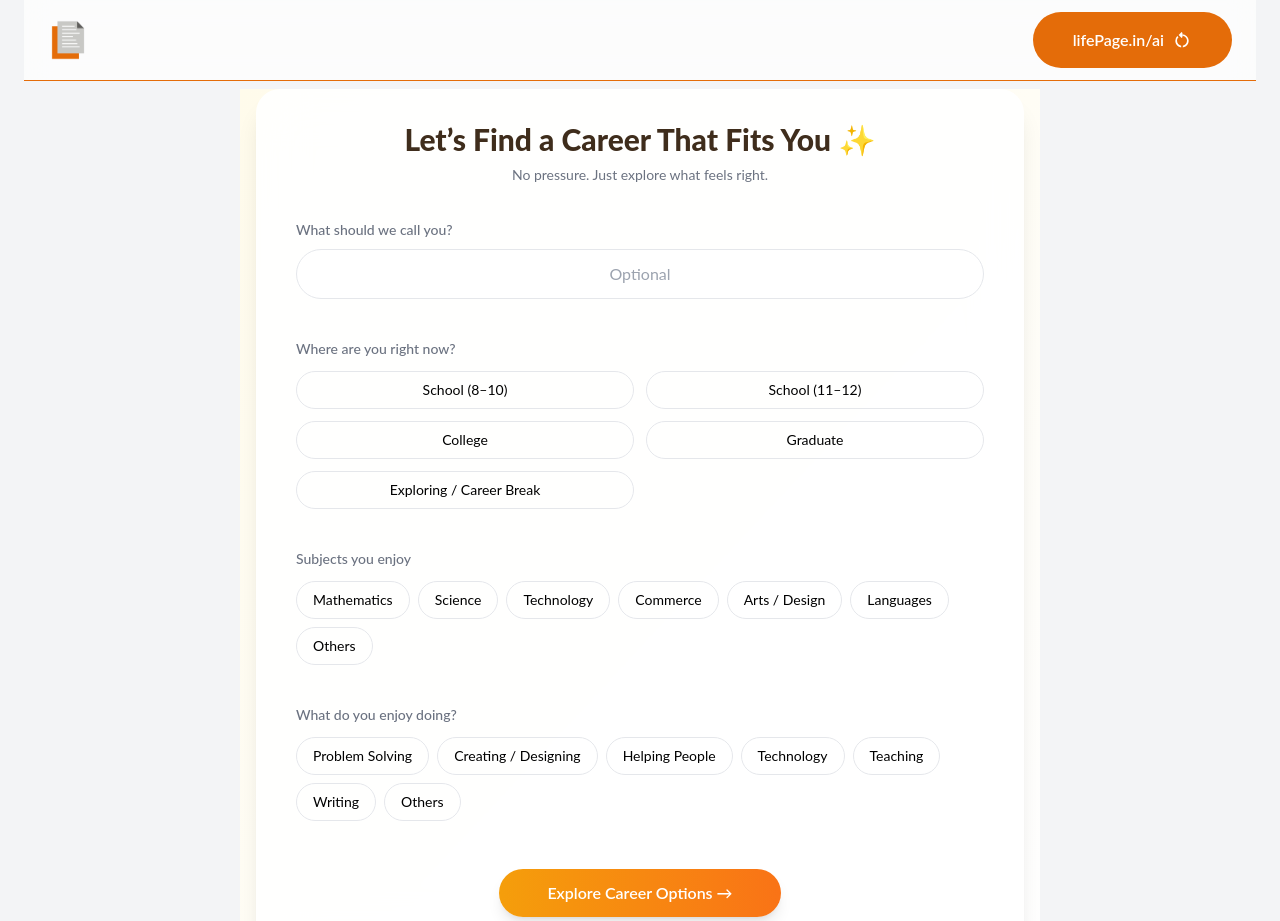
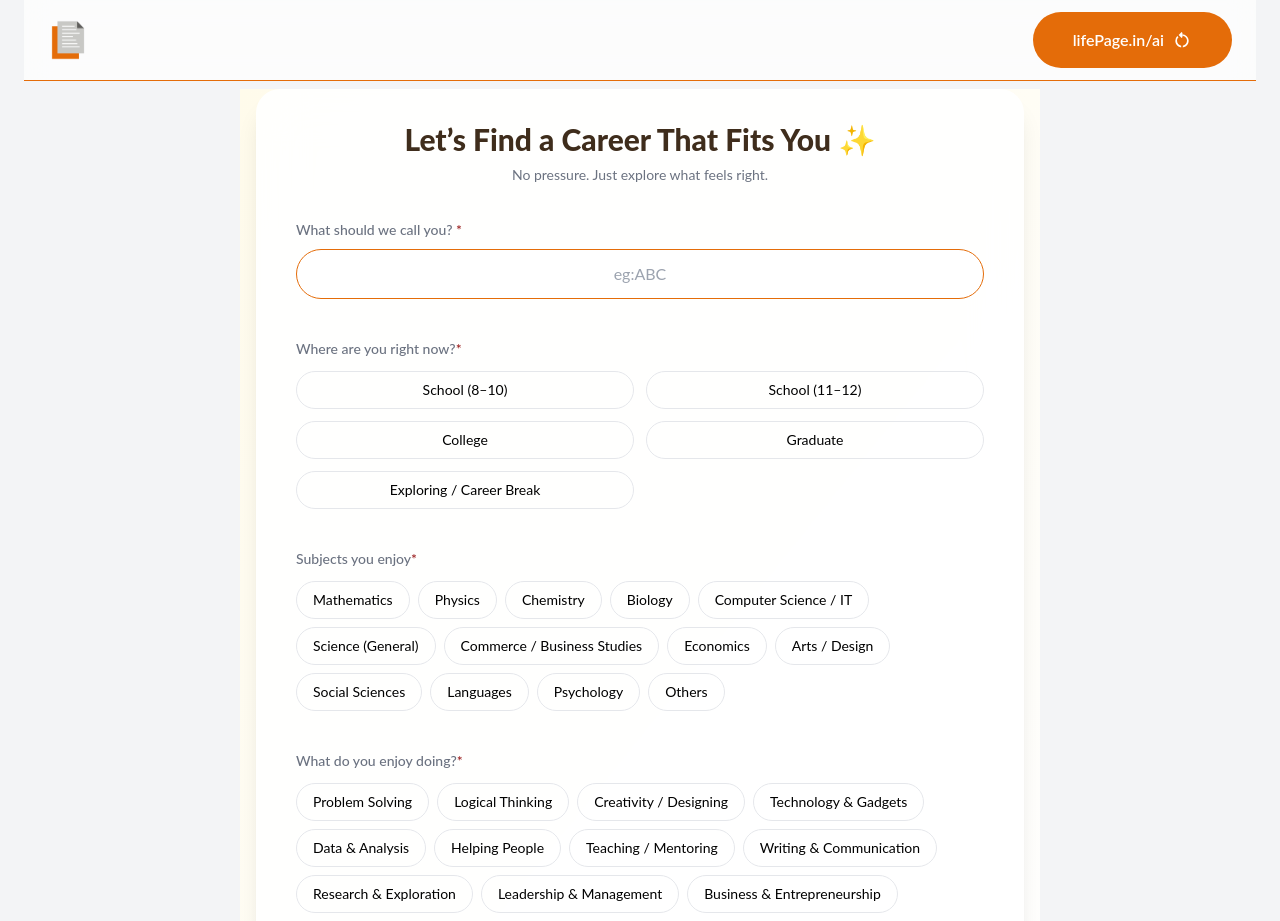
Before and after one commit to Ashukla1998/LifepageAi, a React (Vite) app: page /ai/discover in a window 1280 px wide. Shown: the top 921 px of the page. Built offline with nearby package versions, Linux system fonts and the light colour scheme.

Commit message:
new changes in discover(validation)

```diff
--- a/src/pages/Discover.jsx
+++ b/src/pages/Discover.jsx
@@ -1,9 +1,5 @@
-import React, { useState,useEffect } from "react";
-import { useNavigate,useLocation  } from "react-router-dom";
-import axios from "axios";
-import { buildCareerPrompt } from "../hooks/buildCareerPrompt";
-import { fetchCareers } from "../api/careerApi";
-
+import React, { useState } from "react";
+import { useNavigate } from "react-router-dom";
 export default function Discover() {
   const navigate = useNavigate();
 
@@ -17,6 +13,39 @@ export default function Discover() {
     showOtherSubject: false,
     showOtherInterest: false,
   });
+  const [errors, setErrors] = useState({});
+  const [submitting, setSubmitting] = useState(false);
+  const validate = () => {
+  const newErrors = {};
+
+  if (!form.name.trim()) {
+    newErrors.name = "Name is required";
+  }
+
+  if (!form.stage) {
+    newErrors.stage = "Please select your current stage";
+  }
+
+  if (form.subjects.length === 0) {
+    newErrors.subjects = "Select at least one subject";
+  }
+
+  if (form.showOtherSubject && !form.otherSubject.trim()) {
+    newErrors.otherSubject = "Please specify your subject";
+  }
+
+  if (form.interests.length === 0) {
+    newErrors.interests = "Select at least one interest";
+  }
+
+  if (form.showOtherInterest && !form.otherInterest.trim()) {
+    newErrors.otherInterest = "Please specify your interest";
+  }
+
+  setErrors(newErrors);
+  return Object.keys(newErrors).length === 0;
+};
+
 
   const stages = [
     "School (8–10)",
@@ -28,27 +57,43 @@ export default function Discover() {
 
   const subjects = [
   "Mathematics",
-    "Science",
-    "Technology",
-    "Commerce",
+  "Physics",
+  "Chemistry",
+  "Biology",
+  "Computer Science / IT",
+  "Science (General)",
+  "Commerce / Business Studies",
+  "Economics",
   "Arts / Design",
+  "Social Sciences",
   "Languages",
+  "Psychology",
   "Others",
 ];
 
+
 const interests = [
   "Problem Solving",
-    "Creating / Designing",
+  "Logical Thinking",
+  "Creativity / Designing",
+  "Technology & Gadgets",
+  "Data & Analysis",
   "Helping People",
-    "Technology",
-    "Teaching",
-    "Writing",
+  "Teaching / Mentoring",
+  "Writing & Communication",
+  "Research & Exploration",
+  "Leadership & Management",
+  "Business & Entrepreneurship",
+  "Public Speaking",
   "Others",
 ];
 
   const handleSubmit = async() => {
+    if (!validate() || submitting) return;
+     setSubmitting(true);
     navigate("/aicareers", { state: { discoverData: form } });
-    console.log("Forms Data",form);
+    // console.log("Forms Data",form);
+    setSubmitting(false);
   };
 
   const chipBase =
@@ -73,29 +118,38 @@ export default function Discover() {
         {/* Name */}
         <div className="mt-8">
           <label className="text-sm font-medium text-textSecondary">
-            What should we call you?
+            What should we call you? <span className="text-red-800">*</span>
           </label>
           <input
             type="text"
-            placeholder="Optional"
+            placeholder="eg:ABC"
             value={form.name}
-            onChange={(e) =>
-              setForm({ ...form, name: e.target.value })
-            }
-            className="mt-2 w-full rounded-full px-5 py-3 border text-center focus:ring-2 focus:ring-brand/40"
+            onChange={(e) => {
+              setForm({ ...form, name: e.target.value });
+              setErrors((p) => ({ ...p, name: "" }));
+            }}
+            className="mt-2 w-full rounded-full px-5 py-3 border border-brand text-center
+           focus:outline-none focus:ring-2 focus:ring-brand/40 focus:border-brand transition"
           />
+          {errors.name && (
+            <p className="text-red-500 text-s mt-1 text-center"><span className="text-red-800">**</span>{errors.name}<span className="text-red-800">**</span></p>
+          )}
         </div>
 
         {/* Stage */}
         <section className="mt-10">
           <p className="text-sm font-medium text-textSecondary mb-3">
-            Where are you right now?
+            Where are you right now?<span className="text-red-800">*</span>
           </p>
           <div className="grid grid-cols-1 sm:grid-cols-2 gap-3">
             {stages.map((s) => (
               <button
                 key={s}
-                onClick={() => setForm({ ...form, stage: s })}
+                // onClick={() => setForm({ ...form, stage: s })}
+                onClick={() => {
+                  setForm({ ...form, stage: s });
+                  setErrors((prev) => ({ ...prev, stage: "" }));
+                }}
                 className={`${chipBase} ${
                   form.stage === s ? chipActive : chipInactive
                 }`}
@@ -104,34 +158,53 @@ export default function Discover() {
               </button>
             ))}
           </div>
+          {errors.stage && (
+              <p className="text-red-500 text-s mt-2 text-center"><span className="text-red-800">**</span>{errors.stage}<span className="text-red-800">**</span></p>
+            )}
         </section>
 
         {/* Subjects */}
         <section className="mt-10">
           <p className="text-sm font-medium text-textSecondary mb-3">
-            Subjects you enjoy
+            Subjects you enjoy<span className="text-red-800">*</span>
           </p>
           <div className="flex flex-wrap gap-2">
             {subjects.map((s) => (
               <button
                 key={s}
-                onClick={() =>
-                  s === "Others"
-                    ? setForm((p) => ({
+                onClick={() => {
+                  if (s === "Others") {
+                    setForm((p) => ({
                       ...p,
                       showOtherSubject: !p.showOtherSubject,
                       otherSubject: "",
                       subjects: p.subjects.filter(
                         (v) => v !== p.otherSubject
                       ),
-                      }))
-                    : setForm((p) => ({
+                    }));
+
+                    // clear errors related to subject
+                    setErrors((e) => ({
+                      ...e,
+                      subjects: "",
+                      otherSubject: "",
+                    }));
+                  } else {
+                    setForm((p) => ({
                       ...p,
                       subjects: p.subjects.includes(s)
                         ? p.subjects.filter((v) => v !== s)
                         : [...p.subjects, s],
-                      }))
+                    }));
+
+                    // clear subjects error
+                    setErrors((e) => ({
+                      ...e,
+                      subjects: "",
+                    }));
                   }
+                }}
+
                 className={`${chipBase} ${
                   s === "Others"
                     ? form.showOtherSubject
@@ -153,53 +226,86 @@ export default function Discover() {
               type="text"
               placeholder="Your subject"
               value={form.otherSubject}
-              onChange={(e) =>
+              onChange={(e) => {
+                const value = e.target.value;
+
                 setForm((p) => ({
                   ...p,
-                  otherSubject: e.target.value,
-                  subjects: e.target.value
+                  otherSubject: value,
+                  subjects: value
                     ? [
                         ...p.subjects.filter(
                           (v) => v !== p.otherSubject
                         ),
-                        e.target.value,
+                        value,
                       ]
                     : p.subjects.filter(
                         (v) => v !== p.otherSubject
                       ),
-                }))
-              }
+                }));
+
+                // clear related errors while typing
+                setErrors((prev) => ({
+                  ...prev,
+                  subjects: "",
+                  otherSubject: value.trim() ? "" : prev.otherSubject,
+                }));
+              }}
+
               className="mt-4 w-full rounded-full px-5 py-3 border focus:ring-2 focus:ring-brand/40 animate-fadeIn"
             />
           )}
+
+          {errors.subjects && (
+              <p className="text-red-500 text-s text-center mt-2"><span className="text-red-800">**</span>{errors.subjects}<span className="text-red-800">**</span></p>
+            )}
+
+            {errors.otherSubject && (
+              <p className="text-red-500 text-s text-center mt-2"><span className="text-red-800">**</span>{errors.otherSubject}<span className="text-red-800">**</span></p>
+            )}
+
         </section>
 
         {/* Interests */}
         <section className="mt-10">
           <p className="text-sm font-medium text-textSecondary mb-3">
-            What do you enjoy doing?
+            What do you enjoy doing?<span className="text-red-800">*</span>
           </p>
           <div className="flex flex-wrap gap-2">
             {interests.map((i) => (
               <button
                 key={i}
-                onClick={() =>
-                  i === "Others"
-                    ? setForm((p) => ({
+                onClick={() => {
+                  if (i === "Others") {
+                    setForm((p) => ({
                       ...p,
                       showOtherInterest: !p.showOtherInterest,
                       otherInterest: "",
                       interests: p.interests.filter(
                         (v) => v !== p.otherInterest
                       ),
-                      }))
-                    : setForm((p) => ({
+                    }));
+
+                    setErrors((e) => ({
+                      ...e,
+                      interests: "",
+                      otherInterest: "",
+                    }));
+                  } else {
+                    setForm((p) => ({
                       ...p,
                       interests: p.interests.includes(i)
                         ? p.interests.filter((v) => v !== i)
                         : [...p.interests, i],
-                      }))
+                    }));
+
+                    setErrors((e) => ({
+                      ...e,
+                      interests: "",
+                    }));
                   }
+                }}
+
                 className={`${chipBase} ${
                   i === "Others"
                     ? form.showOtherInterest
@@ -221,32 +327,58 @@ export default function Discover() {
               type="text"
               placeholder="Your interest"
               value={form.otherInterest}
-              onChange={(e) =>
+              onChange={(e) => {
+                const value = e.target.value;
+
                 setForm((p) => ({
                   ...p,
-                  otherInterest: e.target.value,
-                  interests: e.target.value
+                  otherInterest: value,
+                  interests: value
                     ? [
                         ...p.interests.filter(
                           (v) => v !== p.otherInterest
                         ),
-                        e.target.value,
+                        value,
                       ]
                     : p.interests.filter(
                         (v) => v !== p.otherInterest
                       ),
-                }))
-              }
+                }));
+
+                setErrors((prev) => ({
+                  ...prev,
+                  interests: "",
+                  otherInterest: value.trim() ? "" : prev.otherInterest,
+                }));
+              }}
+
               className="mt-4 w-full rounded-full px-5 py-3 border focus:ring-2 focus:ring-brand/40 animate-fadeIn"
             />
           )}
+
+          {errors.interests && (
+            <p className="text-red-500 text-s text-center mt-2"><span className="text-red-800">**</span>{errors.interests}<span className="text-red-800">**</span></p>
+          )}
+
+          {errors.otherInterest && (
+            <p className="text-red-500 text-s text-center mt-2"><span className="text-red-800">**</span>{errors.otherInterest}<span className="text-red-800">**</span></p>
+          )}
+
+
         </section>
 
         {/* CTA */}
         <div className="mt-12 text-center">
           <button
             onClick={handleSubmit}
-            className="px-12 py-3 rounded-full bg-gradient-to-r from-amber-500 to-orange-500 text-white font-semibold shadow-lg hover:shadow-xl hover:-translate-y-0.5 transition-all"
+            disabled={submitting}
+            className={`px-12 py-3 rounded-full text-white font-semibold shadow-lg transition-all
+              ${
+                submitting
+                  ? "bg-gray-400 cursor-not-allowed"
+                  : "bg-gradient-to-r from-amber-500 to-orange-500 hover:shadow-xl hover:-translate-y-0.5"
+              }
+            `}
           >
             Explore Career Options →
           </button>
```
Lines whose indentation alone changed are shown as unchanged.
